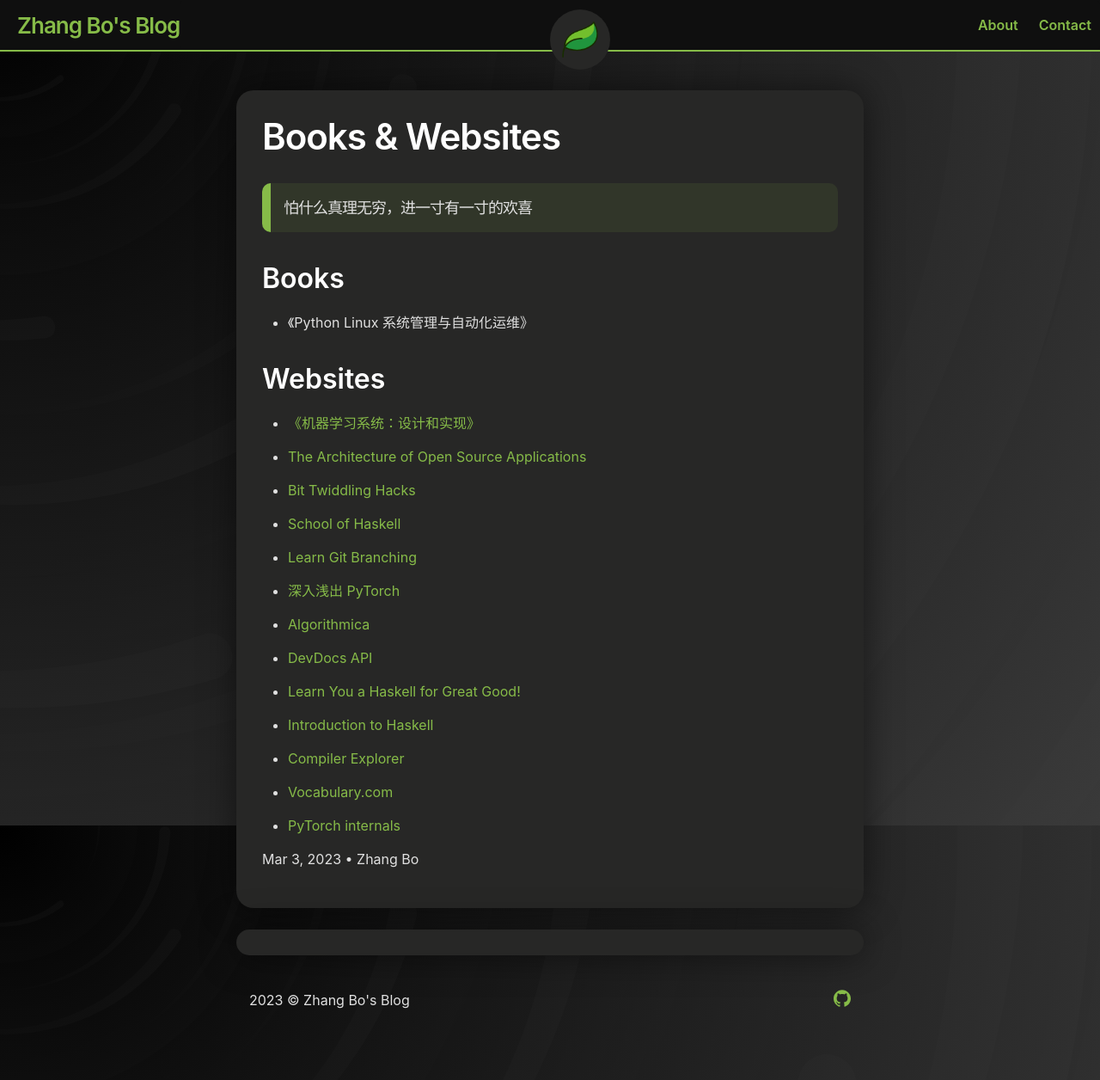
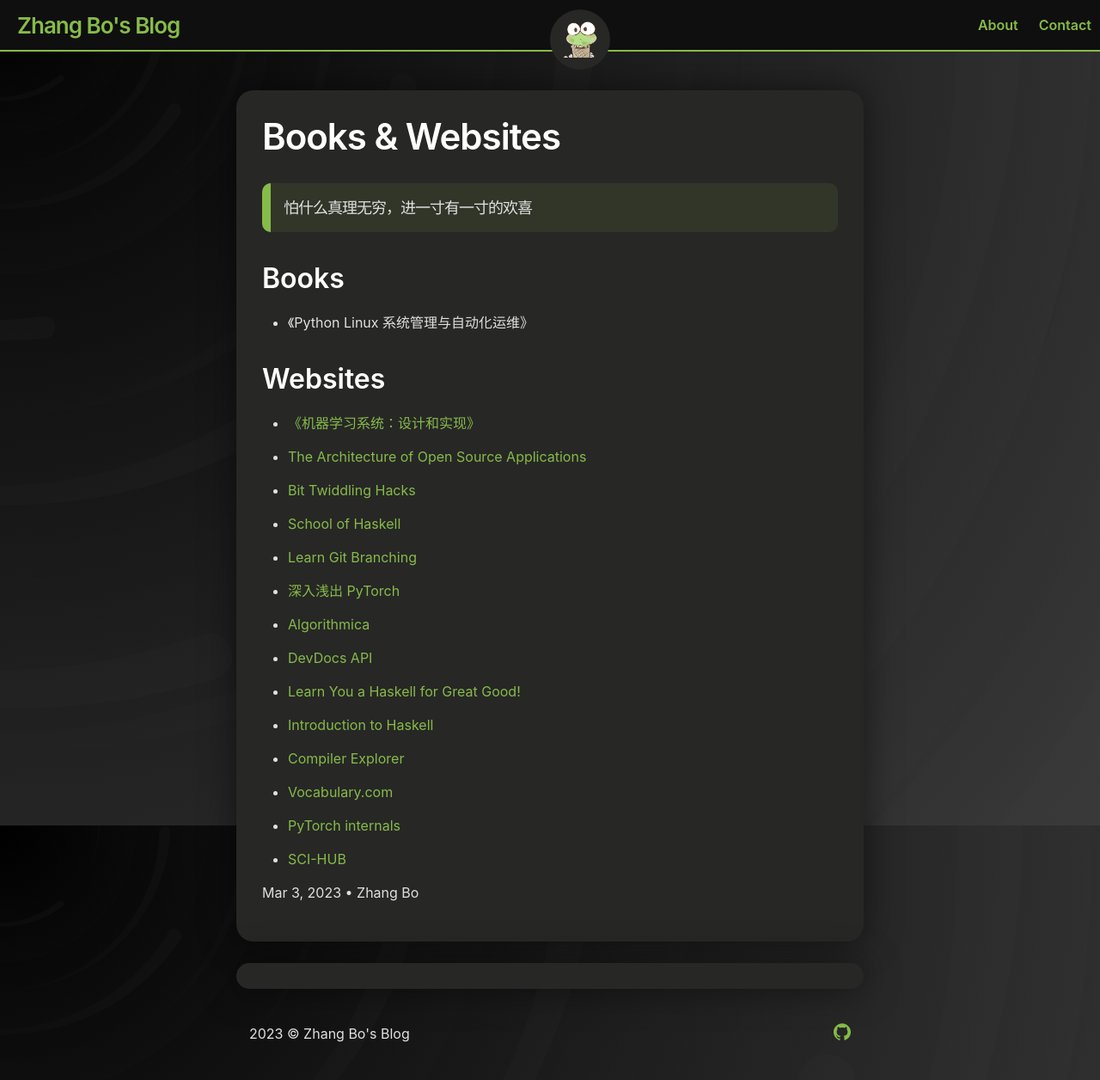
Before and after one commit to zhangbopd/zhangbopd.github.io, a Jekyll site: the page built from _posts/2023-03-03-Books-and-Webs.md, in a window 1280 px wide and 1256 px high. Shown: the whole window at 86% size. Built offline with Jekyll 4.4.1, drawn with Linux system fonts in a browser that asks for light colours; a script that is not in the unit is left out.

Commit message:
add change profile_photo

```diff
--- a/_config.yml
+++ b/_config.yml
@@ -1,5 +1,5 @@
 title: Zhang Bo's Blog
-iconURL: assets/default-icon.png
+iconURL: assets/profile_photo.png
 
 # for a clean URL
 permalink: :slug
--- a/_posts/2023-03-03-Books-and-Webs.md
+++ b/_posts/2023-03-03-Books-and-Webs.md
@@ -37,3 +37,5 @@ title: Books & Websites
 - [Vocabulary.com](https://www.vocabulary.com/)
 
 - [PyTorch internals](http://blog.ezyang.com/2019/05/pytorch-internals/)
+
+- [SCI-HUB](https://sci.hubg.org/)
```
Also changed, not shown: assets/default-icon.png (deleted), assets/profile_photo.png (added).
